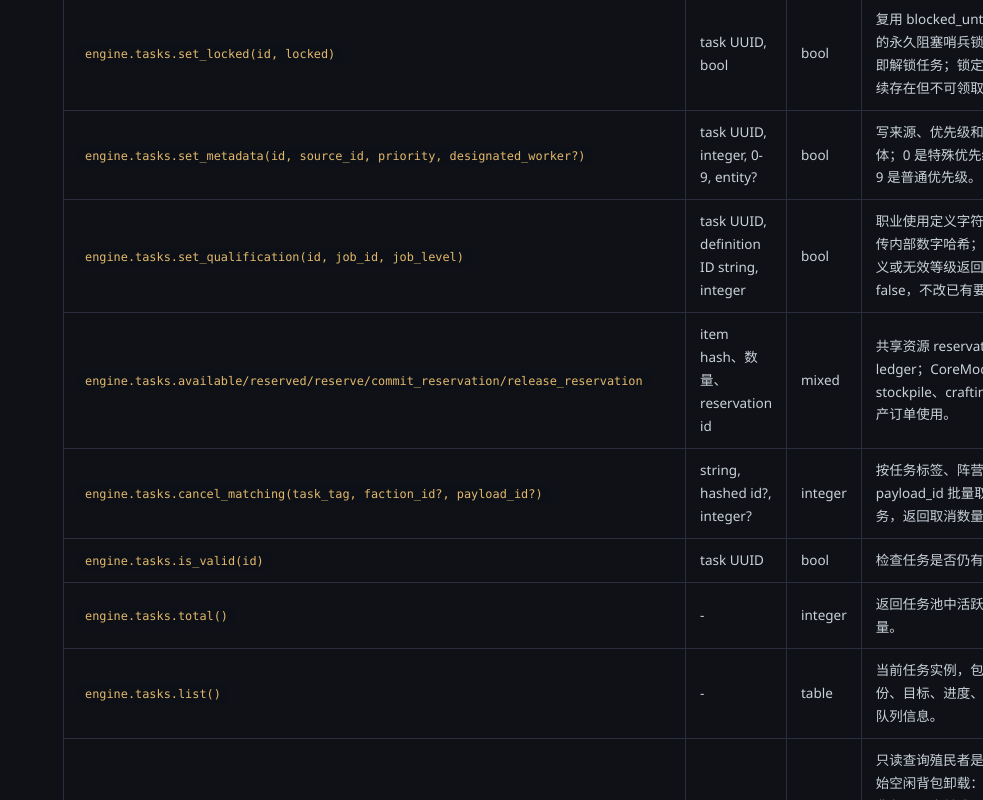
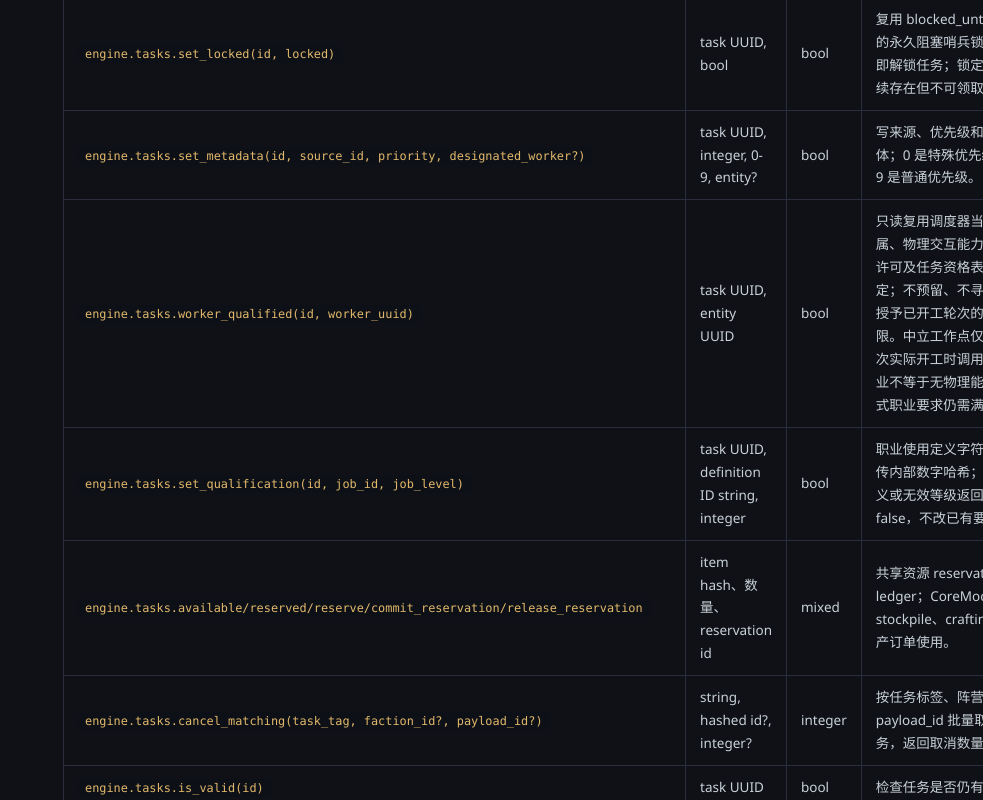
Before and after one commit to TheXeler/NewColonyWiki, a plain HTML site: page mod-lua-api-reference.html in a window 1280 px wide. Shown: the part 11200-12000 px from the top of the page, without its empty margins (297-1280 px from the left). Drawn offline with Linux system fonts and the light colour scheme.

Commit message:
docs(work): describe shared fresh neutral qualification

```diff
--- a/lua-api-data.js
+++ b/lua-api-data.js
@@ -196,6 +196,7 @@ window.__LUA_API_DATA = {
         { "api": "engine.tasks.interrupt_all(worker)", "params": "entity", "returns": "integer", "note": "解除该实体已领取的任务并返回数量，发布 core:task_interrupted。" },
 		{ "api": "engine.tasks.set_locked(id, locked)", "params": "task UUID, bool", "returns": "bool", "note": "复用 blocked_until_tick 的永久阻塞哨兵锁定或立即解锁任务；锁定任务继续存在但不可领取。" },
         { "api": "engine.tasks.set_metadata(id, source_id, priority, designated_worker?)", "params": "task UUID, integer, 0-9, entity?", "returns": "bool", "note": "写来源、优先级和指定实体；0 是特殊优先级，1-9 是普通优先级。" },
+        { "api": "engine.tasks.worker_qualified(id, worker_uuid)", "params": "task UUID, entity UUID", "returns": "bool", "note": "只读复用调度器当前归属、物理交互能力、职业许可及任务资格表达式判定；不预留、不寻路、不授予已开工轮次的继续权限。中立工作点仅在新轮次实际开工时调用；无职业不等于无物理能力，显式职业要求仍需满足。" },
         { "api": "engine.tasks.set_qualification(id, job_id, job_level)", "params": "task UUID, definition ID string, integer", "returns": "bool", "note": "职业使用定义字符串，不传内部数字哈希；未知定义或无效等级返回 false，不改已有要求。" },
         { "api": "engine.tasks.available/reserved/reserve/commit_reservation/release_reservation", "params": "item hash、数量、reservation id", "returns": "mixed", "note": "共享资源 reservation ledger；CoreMod stockpile、crafting 和生产订单使用。" },
         { "api": "engine.tasks.cancel_matching(task_tag, faction_id?, payload_id?)", "params": "string, hashed id?, integer?", "returns": "integer", "note": "按任务标签、阵营和可选 payload_id 批量取消任务，返回取消数量。" },
```
Also changed, not shown: mod-buildingregistry.html (+1 -0 lines), 1 other file.
